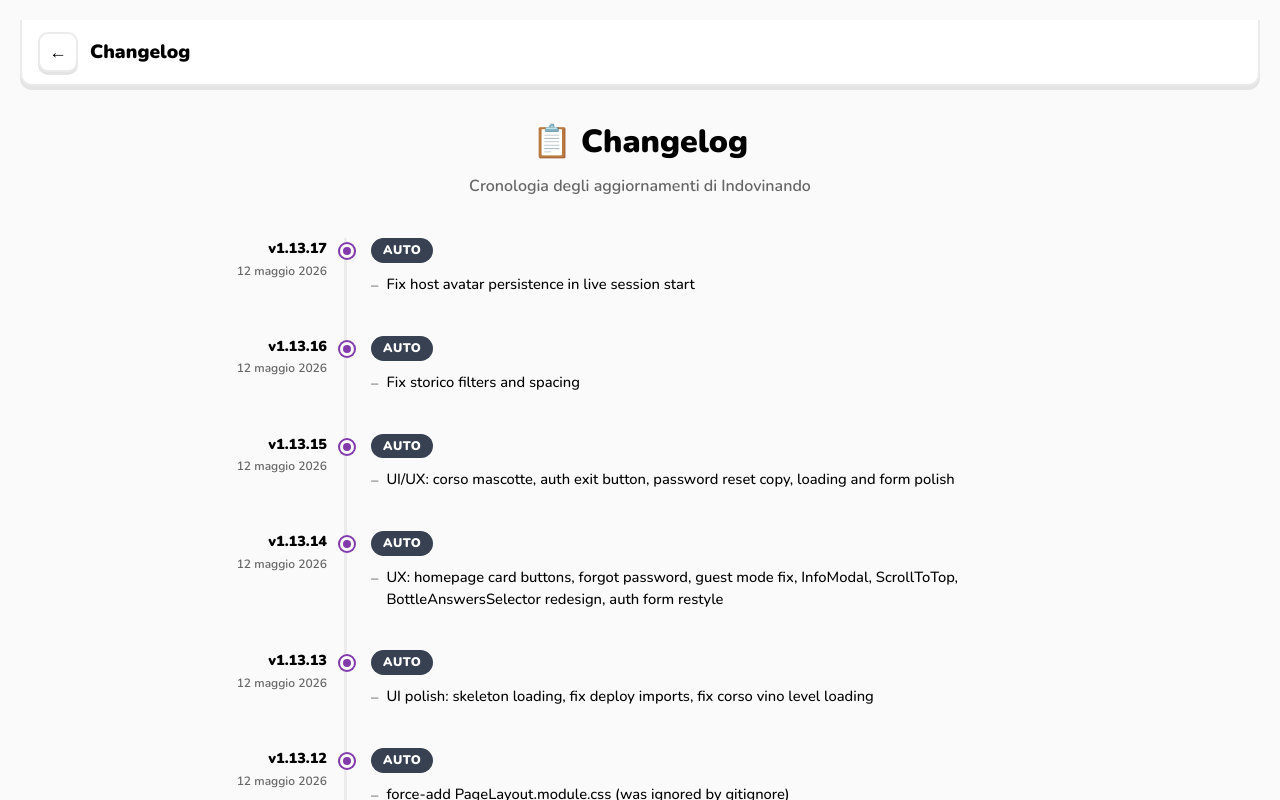
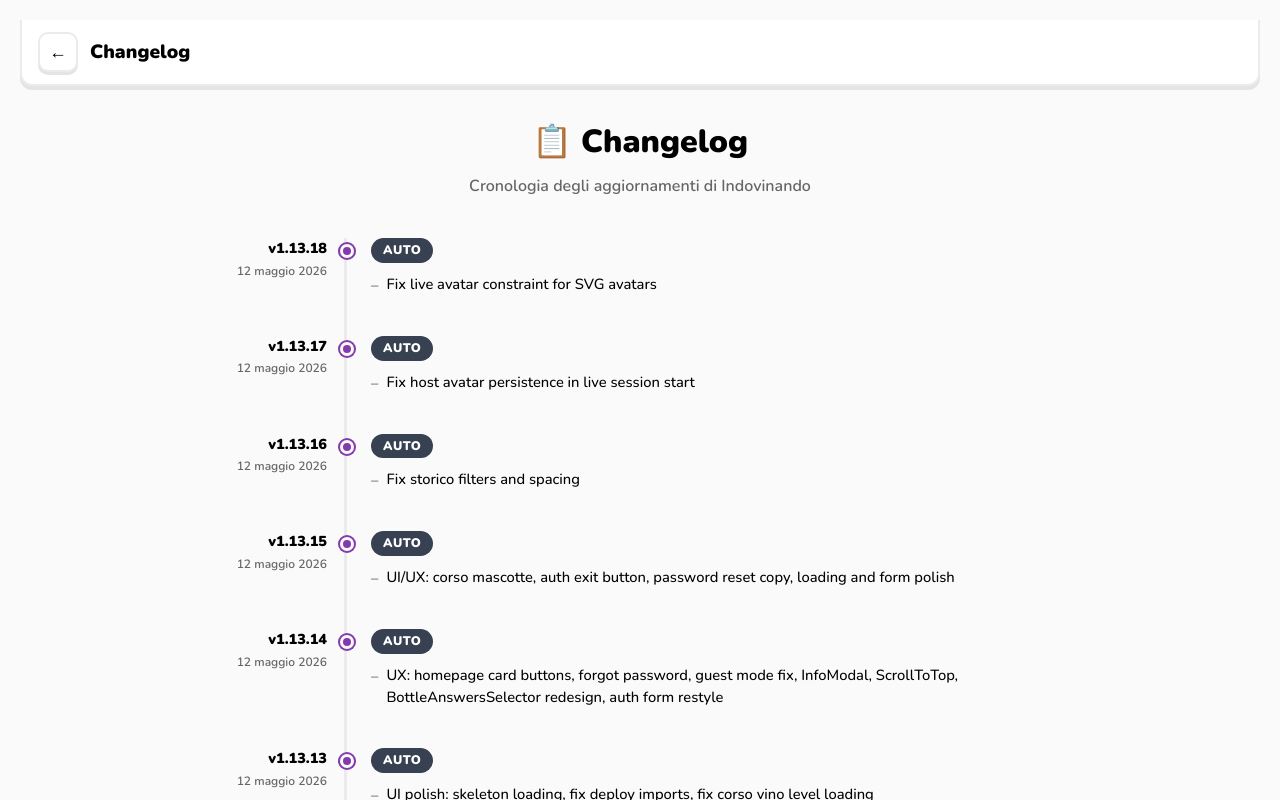
Before and after one commit to Phosl/indovinando, a Next.js app: page /changelog in a window 1280 px wide. Shown: the top 800 px of the page. Built offline with nearby package versions, Linux system fonts and the light colour scheme; no server answers.

Commit message:
chore: update changelog

```diff
--- a/src/app/changelog/page.js
+++ b/src/app/changelog/page.js
@@ -7,6 +7,15 @@
 }
 
 const CHANGELOG = [
+  {
+    version: '1.13.18',
+    date: '12 maggio 2026',
+    label: 'Auto',
+    changes: [
+      'Fix live avatar constraint for SVG avatars',
+    ],
+  },
+
   {
     version: '1.13.17',
     date: '12 maggio 2026',
```
